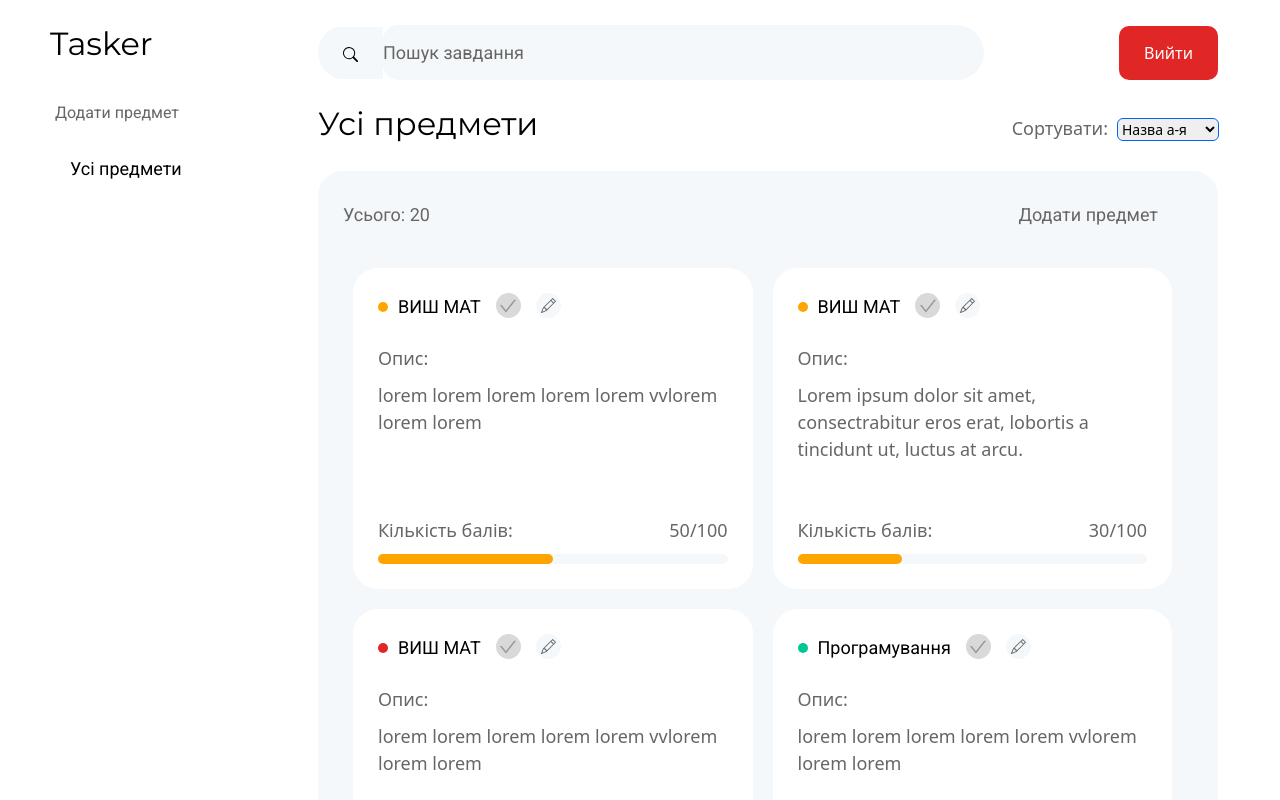
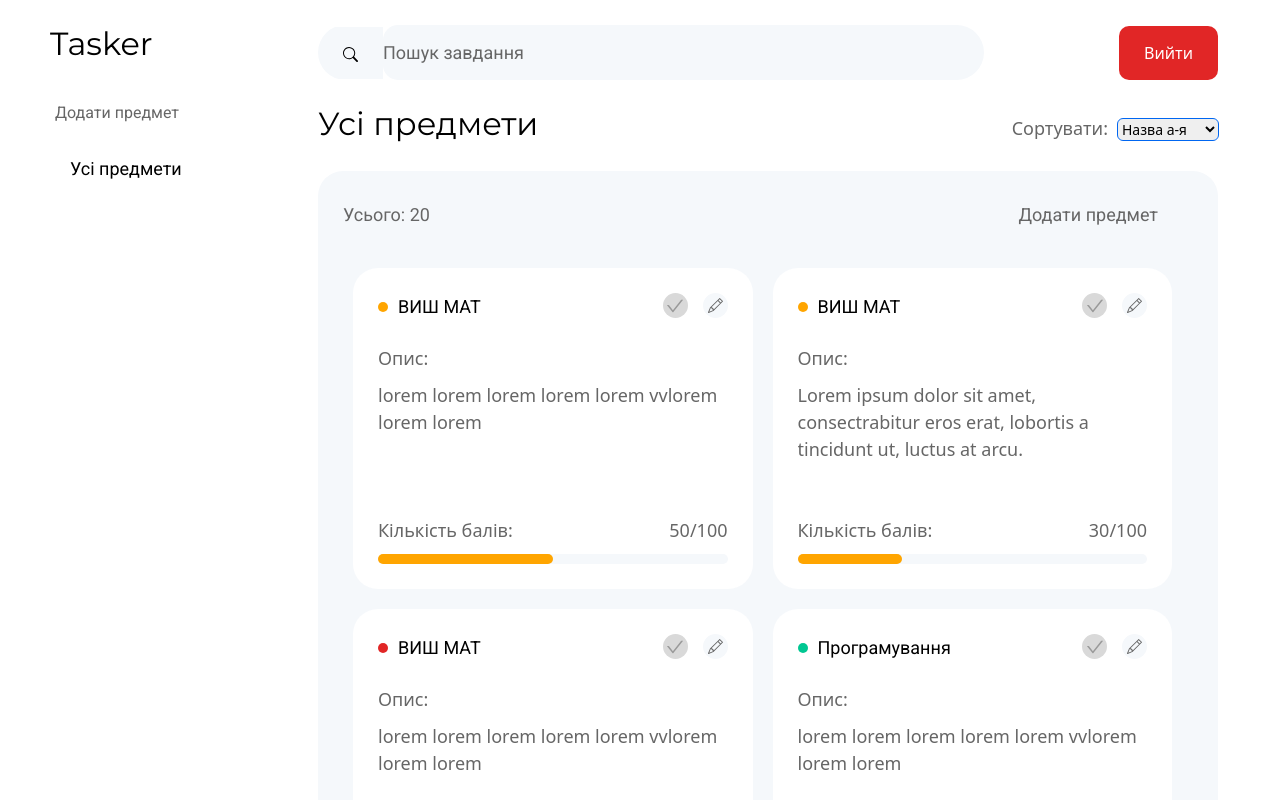
Before and after one commit to Denlich/dashboard_hackathon, a React (Vite) app in the folder client/: page / in a window 1280 px wide. Shown: the top 800 px of the page. Built offline with nearby package versions, Linux system fonts and the light colour scheme; some icons are missing.

Commit message:
Fix bugs

```diff
--- a/client/src/components/SubjectTitle/index.module.css
+++ b/client/src/components/SubjectTitle/index.module.css
@@ -1,6 +1,7 @@
 .subject {
   display: flex;
   align-items: center;
+  flex: 1 1 60%;
 }
 
 .circle {
```
